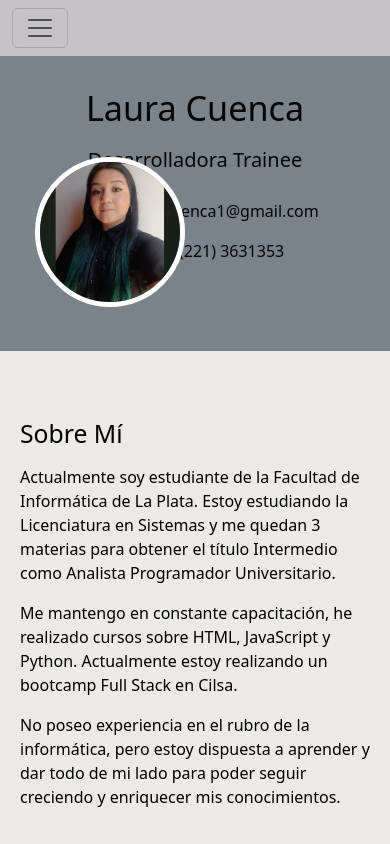
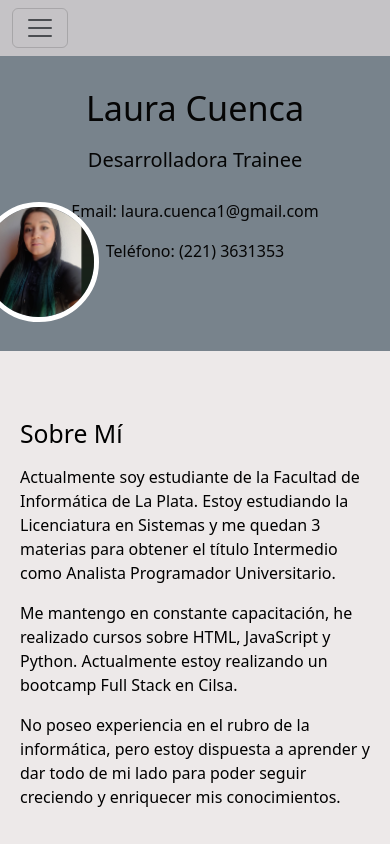
Before and after one commit to LauraCuenca/CV-Interactivo, a plain HTML site: page index.html in a window 390 px wide. Shown: the top 844 px of the page. Drawn offline with nearby package versions, Linux system fonts and the light colour scheme.

Commit message:
mas cambios con respecto a responsive

```diff
--- a/style.css
+++ b/style.css
@@ -46,13 +46,24 @@ body {
 
 @media (max-width: 768px) {
   .profile-image {
-      width: 50vw; /* Ajustar el ancho */
-      height: auto; /* Mantener la relación de aspecto */
-      max-width: 150px; /* Ajustar según sea necesario */
-      max-height: 150px; /* Limitar la altura máxima */
-      bottom: 15%; /* Ajustar la posición según sea necesario */
-      left: 9%; /* Ajusta según sea necesario para mover la imagen más a la izquierda */
+      width: 50vw;
+      height: auto;
+      max-width: 150px;
+      max-height: 150px;
+      bottom: 15%;
+      left: 9%;
       transform: translateX(0)
+  }
+}
+@media (max-width: 576px) {
+  .profile-image {
+      width: 60vw;
+      height: auto;
+      max-width: 120px;
+      max-height: 120px;
+      bottom: 10%;
+      left: 10%;
+      transform: translateX(-50%);
   }
 }
 
```
